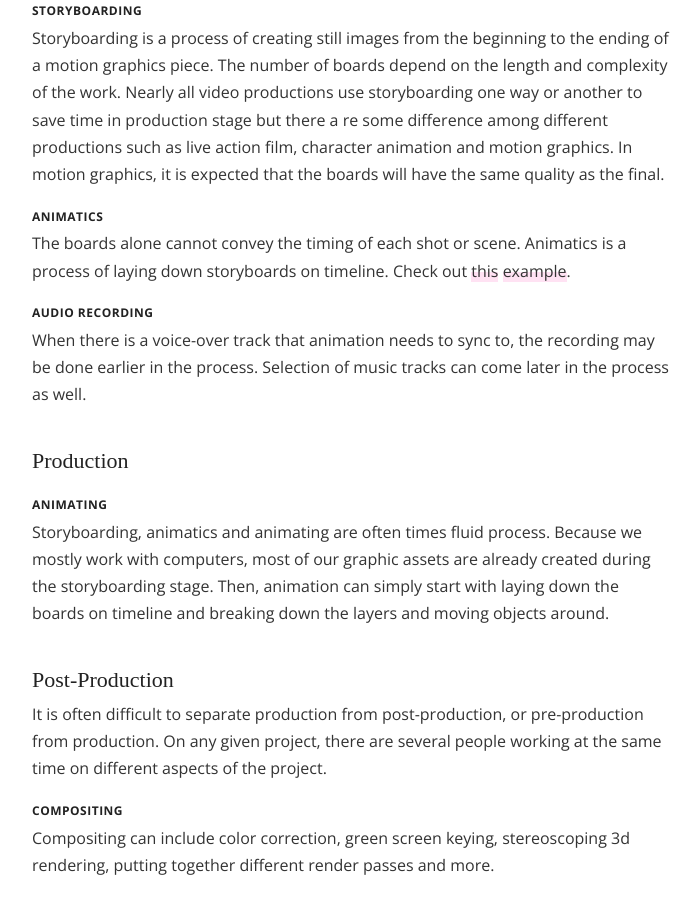
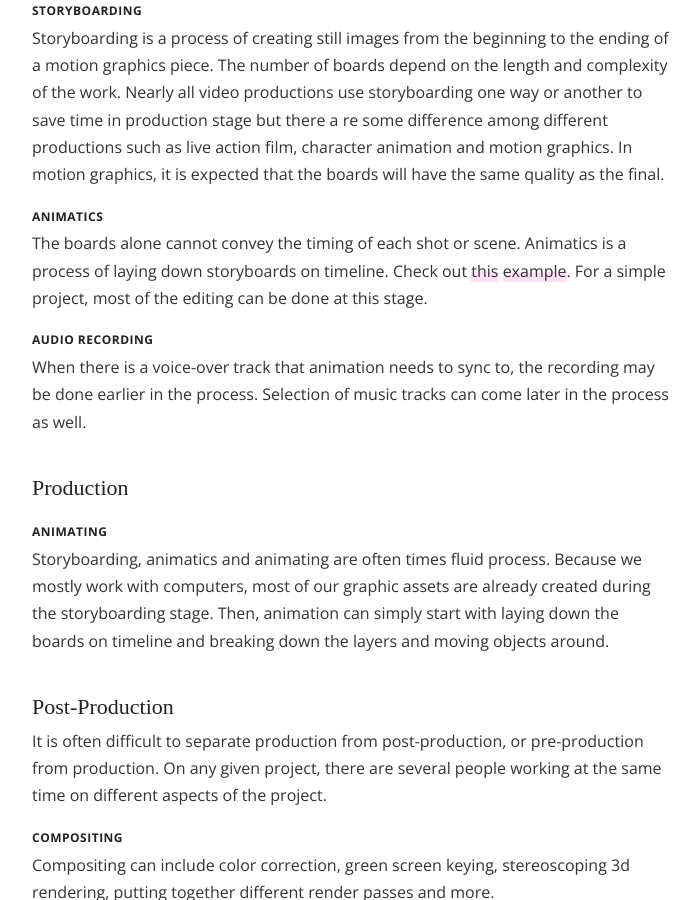
Before and after one commit to Mirandadaa/mica-gd300, a Jekyll site: the page built from _posts/106-9-1-basic-workflow.md, in a window 1280 px wide and 900 px high, scrolled down 869 px. Shown: the whole window, without its empty margins (288-988 px from the left). Built offline with Jekyll 4.4.1, drawn with Linux system fonts in a browser that asks for light colours; some web fonts are replaced.

Commit message:
edited basic workflow

```diff
--- a/_posts/106-9-1-basic-workflow.md
+++ b/_posts/106-9-1-basic-workflow.md
@@ -26,7 +26,7 @@ A [styleframe](https://vimeo.com/25724900) is a single image that represents a m
 Storyboarding is a process of creating still images from the beginning to the ending of a motion graphics piece. The number of boards depend on the length and complexity of the work. Nearly all video productions use storyboarding one way or another to save time in production stage but there a re some difference among different productions such as live action film, character animation and motion graphics. In motion graphics, it is expected that the boards will have the same quality as the final.
 
 ### animatics
-The boards alone cannot convey the timing of each shot or scene. Animatics is a process of laying down storyboards on timeline. Check out [this](https://vimeo.com/151327502) [example](https://vimeo.com/96559752).
+The boards alone cannot convey the timing of each shot or scene. Animatics is a process of laying down storyboards on timeline. Check out [this](https://vimeo.com/151327502) [example](https://vimeo.com/96559752). For a simple project, most of the editing can be done at this stage.
 
 ### audio recording
 When there is a voice-over track that animation needs to sync to, the recording may be done earlier in the process. Selection of music tracks can come later in the process as well.
```
